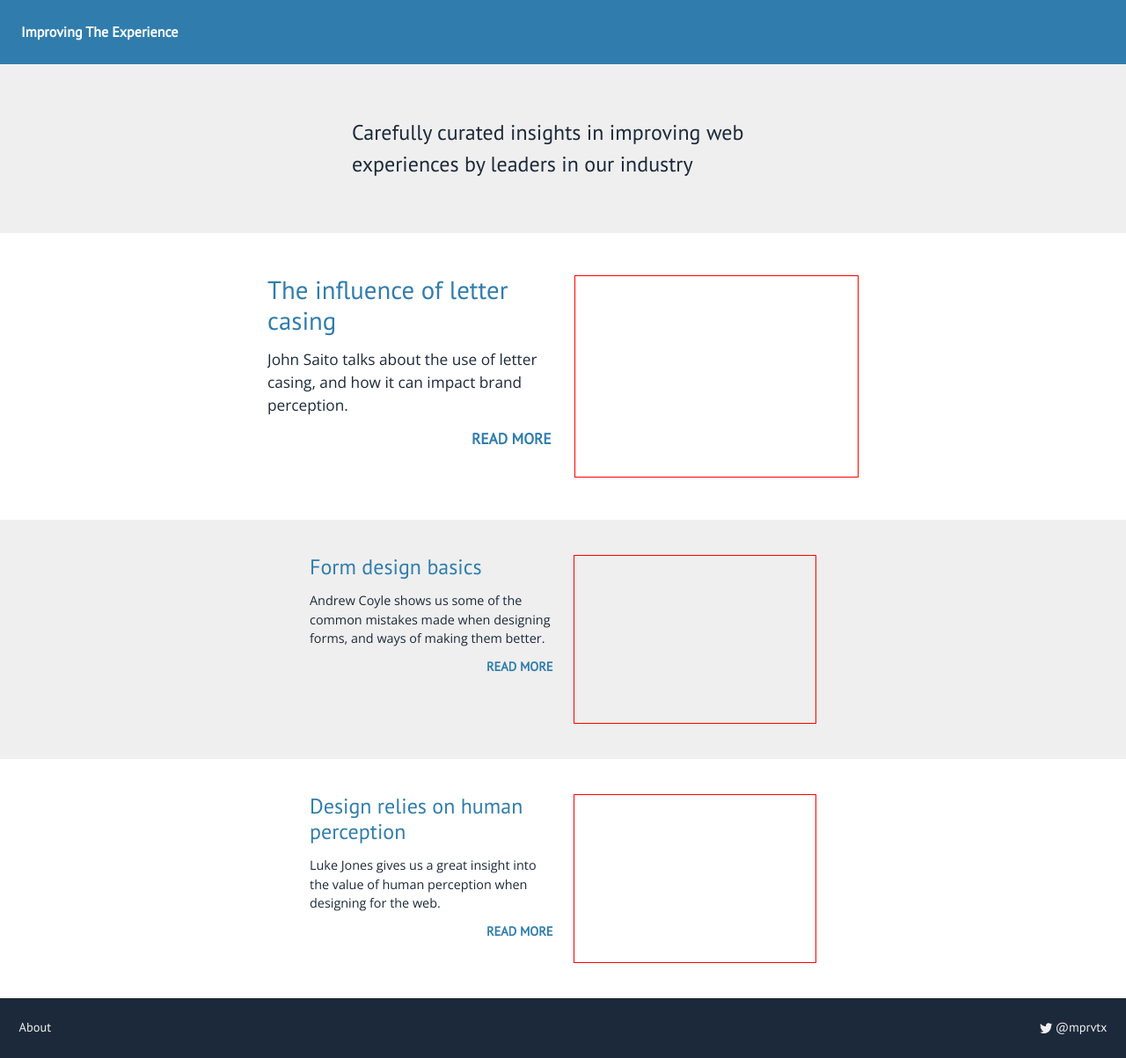
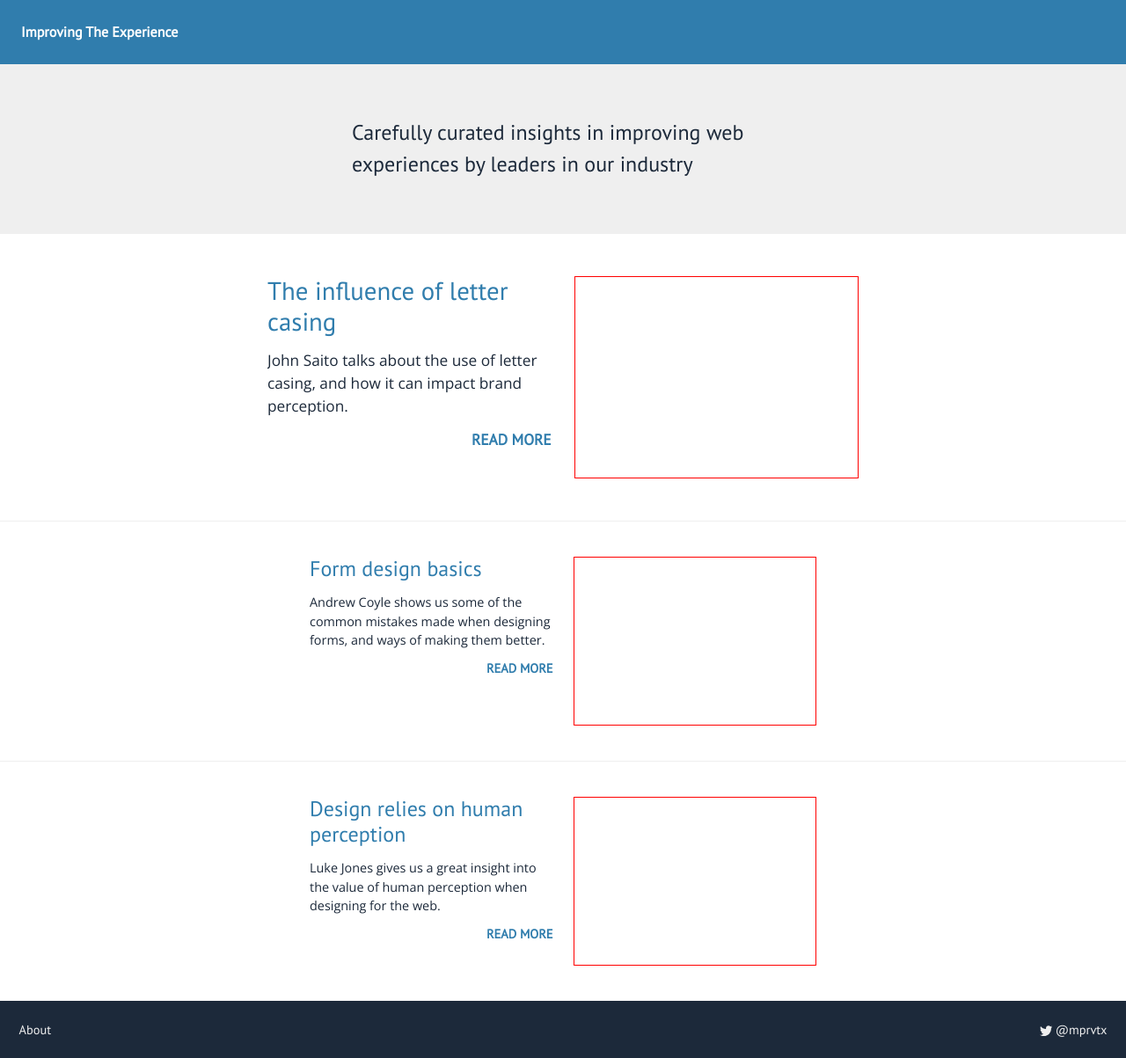
Before and after one commit to improvingtheexperience/improvingtheexperience.github.io, a Jekyll site: the page built from index.html, in a window 1280 px wide. Shown: the whole page at 88% size. Built offline with Jekyll 4.4.1, drawn with Linux system fonts in a browser that asks for light colours.

Commit message:
Remove alternating styles on home page post list. Add border instead.

```diff
--- a/_sass/components/_postlist.scss
+++ b/_sass/components/_postlist.scss
@@ -2,11 +2,11 @@
     font-size: 1rem;
 }
 
-.ite-postlist-item-even {
-    background-color: $isabelline;
+.ite-postlist-item {
+    border-top: 1px solid $isabelline;
 }
 
-.ite-postlist-item {
+.ite-postlist-item-content {
     margin: 0 auto;
     max-width: 36em;
     overflow: auto;
--- a/index.html
+++ b/index.html
@@ -4,9 +4,9 @@ layout: home
 
 <ul class="ite-postlist">
     {% for post in site.posts %}
-    <li class="ite-postlist-item-{% cycle 'odd', 'even' %}">
+    <li class="ite-postlist-item">
 
-        <div class="ite-postlist-item {% if forloop.index == 1 %}ite-postlist-item-featured{% endif %}">
+        <div class="ite-postlist-item-content {% if forloop.index == 1 %}ite-postlist-item-featured{% endif %}">
 
             <aside class="ite-postlist-item-image">
 
```
